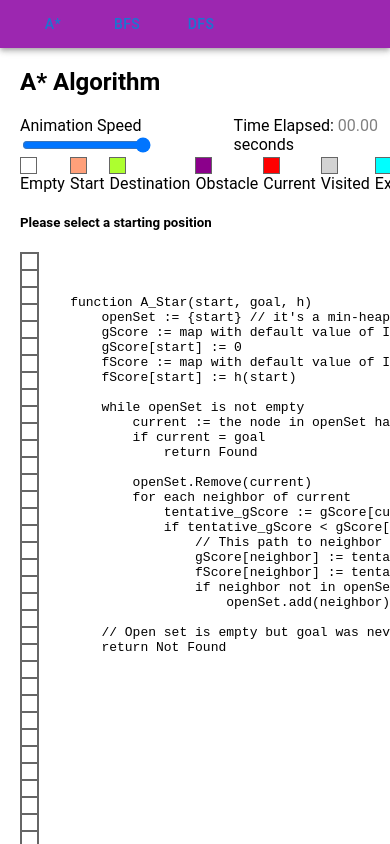
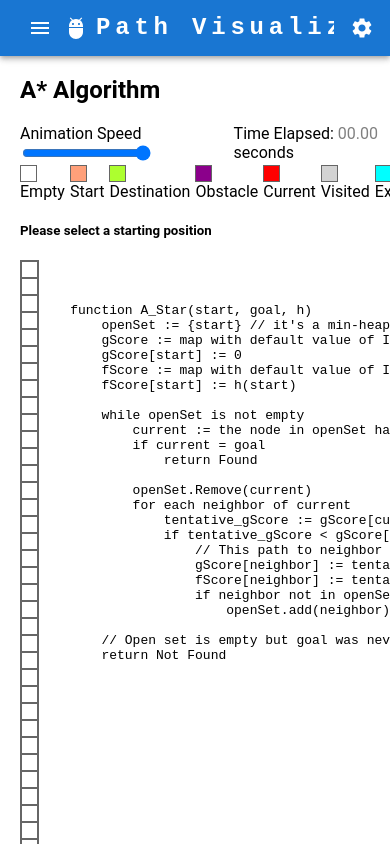
Before and after one commit to lwy123177/lwy123177.github.io, a React (Create React App) app: page / in a window 390 px wide. Shown: the top 844 px of the page. Built offline with nearby package versions, Linux system fonts and the light colour scheme.

Commit message:
Update to use <ResponsiveAppBar/>

```diff
--- a/src/App.tsx
+++ b/src/App.tsx
@@ -3,11 +3,13 @@
 import Dfs from "./components/Dfs";
 import AStar from "./components/AStar";
 import Navbar from "./components/Navbar";
+import ResponsiveAppBar from "./components/ResponsiveAppBar";
 
 const App = () => {
   return (
     <>
-      <Navbar />
+      {/* <Navbar /> */}
+      <ResponsiveAppBar />
       <Routes>
         <Route path="/" element={<AStar />} />
         <Route path="/bfs" element={<Bfs />} />
--- /dev/null
+++ b/src/components/ResponsiveAppBar.tsx
@@ -0,0 +1,178 @@
+import * as React from "react";
+import AppBar from "@mui/material/AppBar";
+import Box from "@mui/material/Box";
+import Toolbar from "@mui/material/Toolbar";
+import IconButton from "@mui/material/IconButton";
+import Typography from "@mui/material/Typography";
+import Menu from "@mui/material/Menu";
+import MenuIcon from "@mui/icons-material/Menu";
+import Container from "@mui/material/Container";
+import Button from "@mui/material/Button";
+import Tooltip from "@mui/material/Tooltip";
+import MenuItem from "@mui/material/MenuItem";
+import AdbIcon from "@mui/icons-material/Adb";
+import { useNavigate } from "react-router-dom";
+import SettingsIcon from "@mui/icons-material/Settings";
+// import { white } from "@mui/material/colors";
+
+const pages = ["AStar", "Bfs", "Dfs"];
+const settings = ["About", "Source Code"];
+
+function ResponsiveAppBar() {
+  const [anchorElNav, setAnchorElNav] = React.useState(null);
+  const [anchorElUser, setAnchorElUser] = React.useState(null);
+  const navigate = useNavigate();
+
+  const handleOpenNavMenu = (event: any) => {
+    setAnchorElNav(event.currentTarget);
+  };
+  const handleOpenUserMenu = (event: any) => {
+    setAnchorElUser(event.currentTarget);
+  };
+
+  const handleCloseNavMenu = () => {
+    setAnchorElNav(null);
+  };
+
+  const handleCloseUserMenu = () => {
+    setAnchorElUser(null);
+  };
+
+  const handleClickNavLink = (page: string) => {
+    navigate(page);
+    handleCloseNavMenu();
+  };
+
+  return (
+    <AppBar position="static">
+      <Container maxWidth="xl">
+        <Toolbar disableGutters>
+          <AdbIcon sx={{ display: { xs: "none", md: "flex" }, mr: 1 }} />
+          <Typography
+            variant="h6"
+            noWrap
+            component="a"
+            href="/"
+            sx={{
+              mr: 2,
+              display: { xs: "none", md: "flex" },
+              fontFamily: "monospace",
+              fontWeight: 700,
+              letterSpacing: ".3rem",
+              color: "inherit",
+              textDecoration: "none",
+            }}
+          >
+            Path Visualizer
+          </Typography>
+
+          <Box sx={{ flexGrow: 1, display: { xs: "flex", md: "none" } }}>
+            <IconButton
+              size="large"
+              aria-label="account of current user"
+              aria-controls="menu-appbar"
+              aria-haspopup="true"
+              onClick={handleOpenNavMenu}
+              color="inherit"
+            >
+              <MenuIcon />
+            </IconButton>
+            <Menu
+              id="menu-appbar"
+              anchorEl={anchorElNav}
+              anchorOrigin={{
+                vertical: "bottom",
+                horizontal: "left",
+              }}
+              keepMounted
+              transformOrigin={{
+                vertical: "top",
+                horizontal: "left",
+              }}
+              open={Boolean(anchorElNav)}
+              onClose={handleCloseNavMenu}
+              sx={{
+                display: { xs: "block", md: "none" },
+              }}
+            >
+              {pages.map((page) => (
+                <MenuItem key={page} onClick={handleCloseNavMenu}>
+                  <Typography
+                    textAlign="center"
+                    onClick={() => {
+                      console.log("clicked something");
+                      navigate(page);
+                    }}
+                  >
+                    {page}
+                  </Typography>
+                </MenuItem>
+              ))}
+            </Menu>
+          </Box>
+          <AdbIcon sx={{ display: { xs: "flex", md: "none" }, mr: 1 }} />
+          <Typography
+            variant="h5"
+            noWrap
+            component="a"
+            href=""
+            sx={{
+              mr: 2,
+              display: { xs: "flex", md: "none" },
+              flexGrow: 1,
+              fontFamily: "monospace",
+              fontWeight: 700,
+              letterSpacing: ".3rem",
+              color: "inherit",
+              textDecoration: "none",
+            }}
+          >
+            Path Visualizer
+          </Typography>
+          <Box sx={{ flexGrow: 1, display: { xs: "none", md: "flex" } }}>
+            {pages.map((page) => (
+              <Button
+                key={page}
+                onClick={() => handleClickNavLink(page)}
+                sx={{ my: 2, color: "white", display: "block" }}
+              >
+                {page}
+              </Button>
+            ))}
+          </Box>
+
+          <Box sx={{ flexGrow: 0 }}>
+            <Tooltip title="Open settings">
+              <IconButton onClick={handleOpenUserMenu} sx={{ p: 0 }}>
+                <SettingsIcon style={{ color: "white" }} />
+              </IconButton>
+            </Tooltip>
+            <Menu
+              sx={{ mt: "45px" }}
+              id="menu-appbar"
+              anchorEl={anchorElUser}
+              anchorOrigin={{
+                vertical: "top",
+                horizontal: "right",
+              }}
+              keepMounted
+              transformOrigin={{
+                vertical: "top",
+                horizontal: "right",
+              }}
+              open={Boolean(anchorElUser)}
+              onClose={handleCloseUserMenu}
+            >
+              {settings.map((setting) => (
+                <MenuItem key={setting} onClick={handleCloseUserMenu}>
+                  <Typography textAlign="center">{setting}</Typography>
+                </MenuItem>
+              ))}
+            </Menu>
+          </Box>
+        </Toolbar>
+      </Container>
+    </AppBar>
+  );
+}
+export default ResponsiveAppBar;
```
